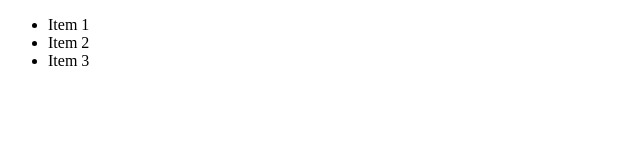
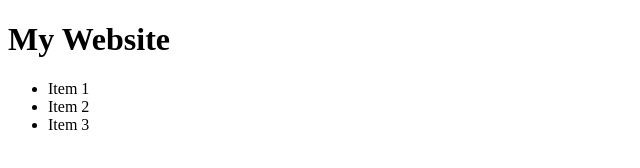
Before and after one commit to Foxy6756/Foxy6756, a plain HTML site: page index.html in a window 1280 px wide. Shown: the whole page, without its empty margins (0-640 px from the left). Drawn offline with Linux system fonts and the light colour scheme.

Commit message:
actulizar index.html

```diff
--- a/index.html
+++ b/index.html
@@ -6,15 +6,15 @@
     <title> Tarea1 </title>
 </head>
 <body>
+ <h1>My Website</h1>
+
 <nav>
 <ul>
     <li>Item 1</li>
     <li>Item 2</li>
     <li>Item 3</li>
 </ul>
+
 </nav>
-
-
-
 </body>
 </html>
```
